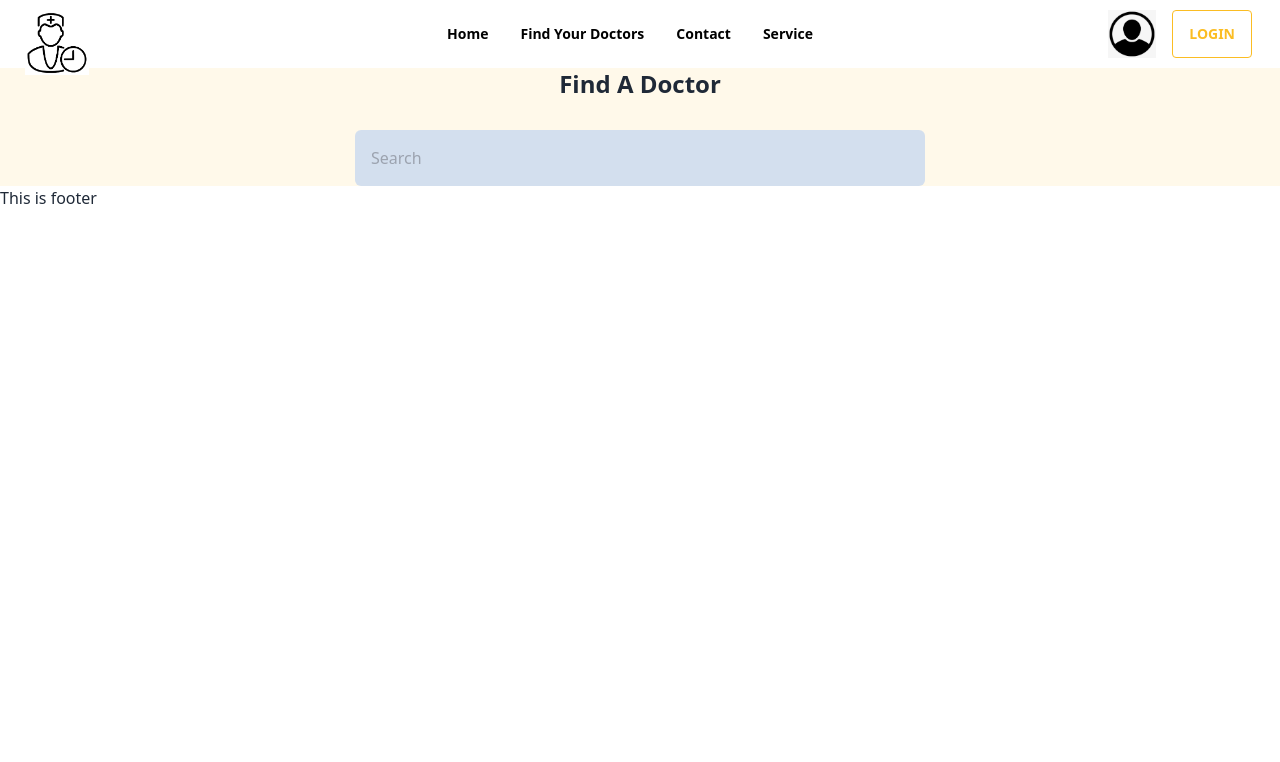
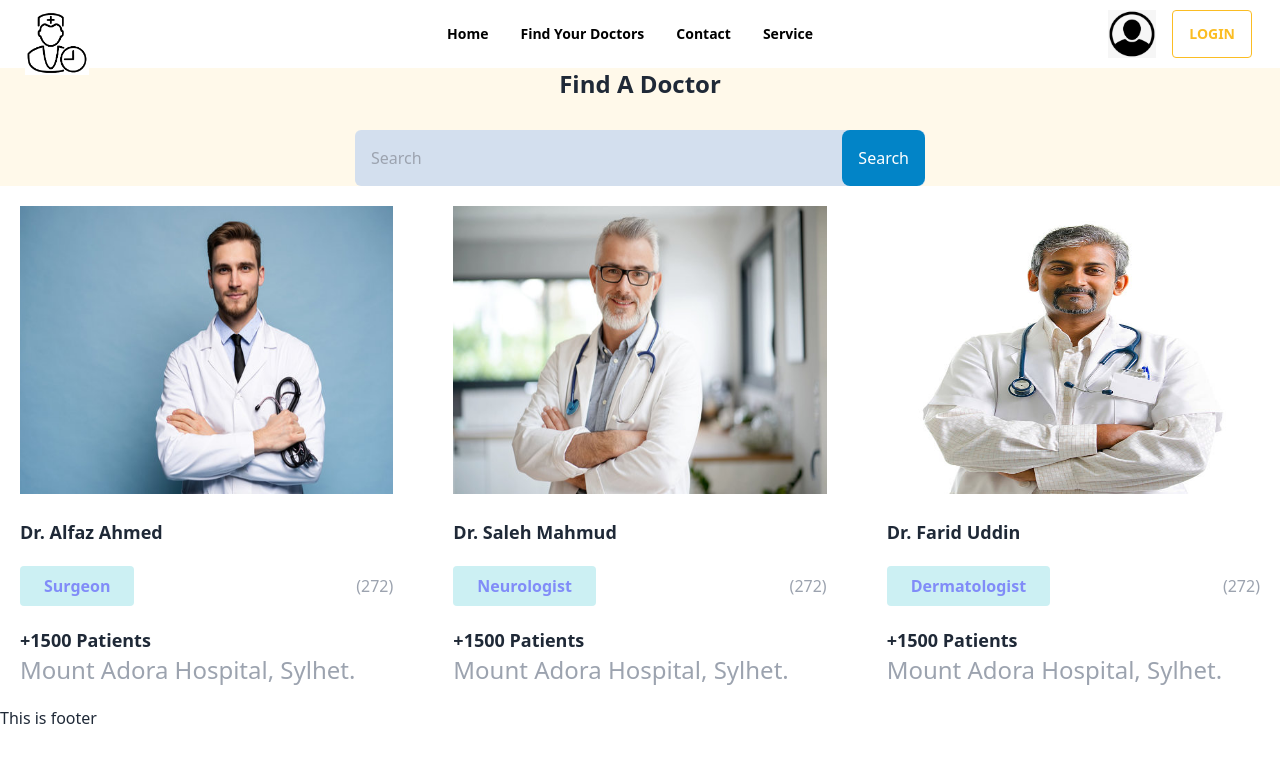
Before and after one commit to Syed-Anwarul-Haque-Piash/doctor-appoinment-client, a React (Vite) app: page /doctor in a window 1280 px wide. Shown: the top 762 px of the page. Built offline with nearby package versions, Linux system fonts and the light colour scheme.

Commit message:
doctor pages

```diff
--- a/src/pages/Doctors/Doctors.jsx
+++ b/src/pages/Doctors/Doctors.jsx
@@ -1,4 +1,5 @@
 import React from 'react'
+import DoctorList from '../../components/Doctor/DoctorList'
 
 const Doctors = () => {
   return (
@@ -8,11 +9,16 @@ const Doctors = () => {
         <h2 className='text-2xl font-bold'>Find A Doctor</h2>
         <div className='max-w-[570px] mt-[30px] mx-auto bg-[#0066ff2c] rounded-md flex items-center justify-between'>
           <input type="search"
-          className='py-4 pl-4 pr-2 bg-transparent w-full focus:outline-none cursor:pointer '
+          className='p-4 mt-0  bg-transparent w-full focus:outline-none cursor:pointer '
           placeholder='Search'
            />
+           <button className='bg-sky-600 text-white mt-0 p-4 rounded-lg'>Search</button>
         </div>
       </div>
+    </section>
+
+    <section>
+      <DoctorList></DoctorList>
     </section>
     </>
   )
```
